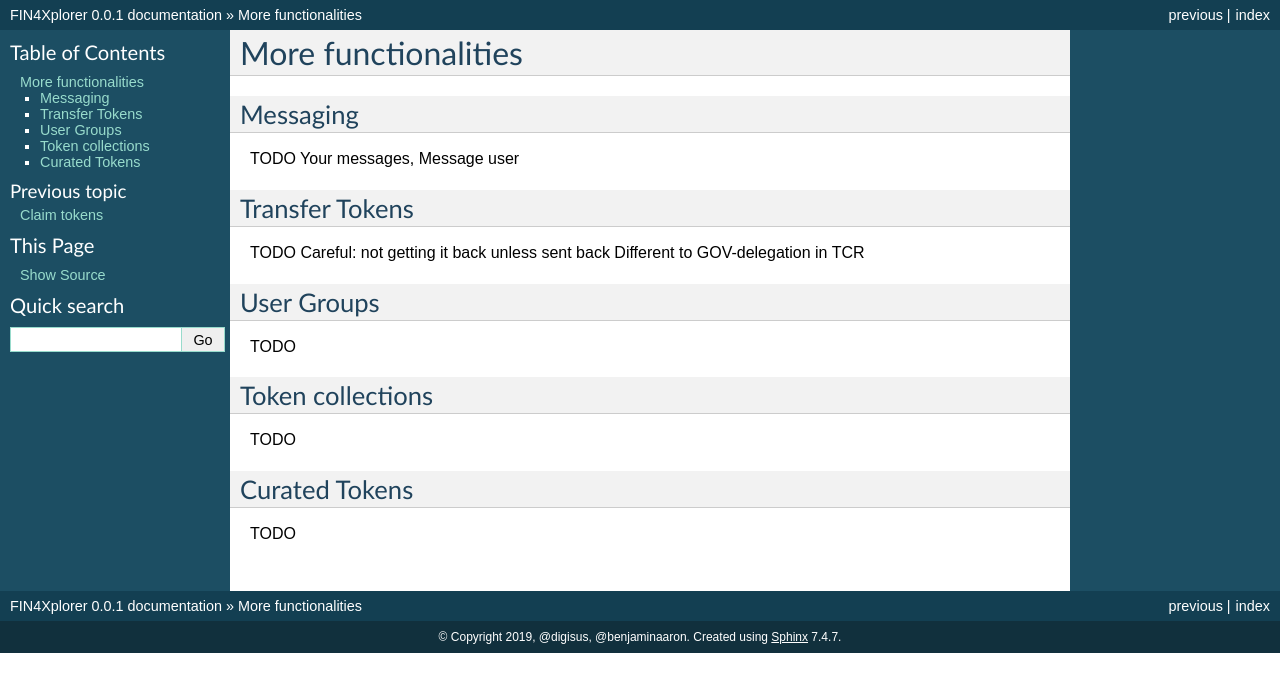
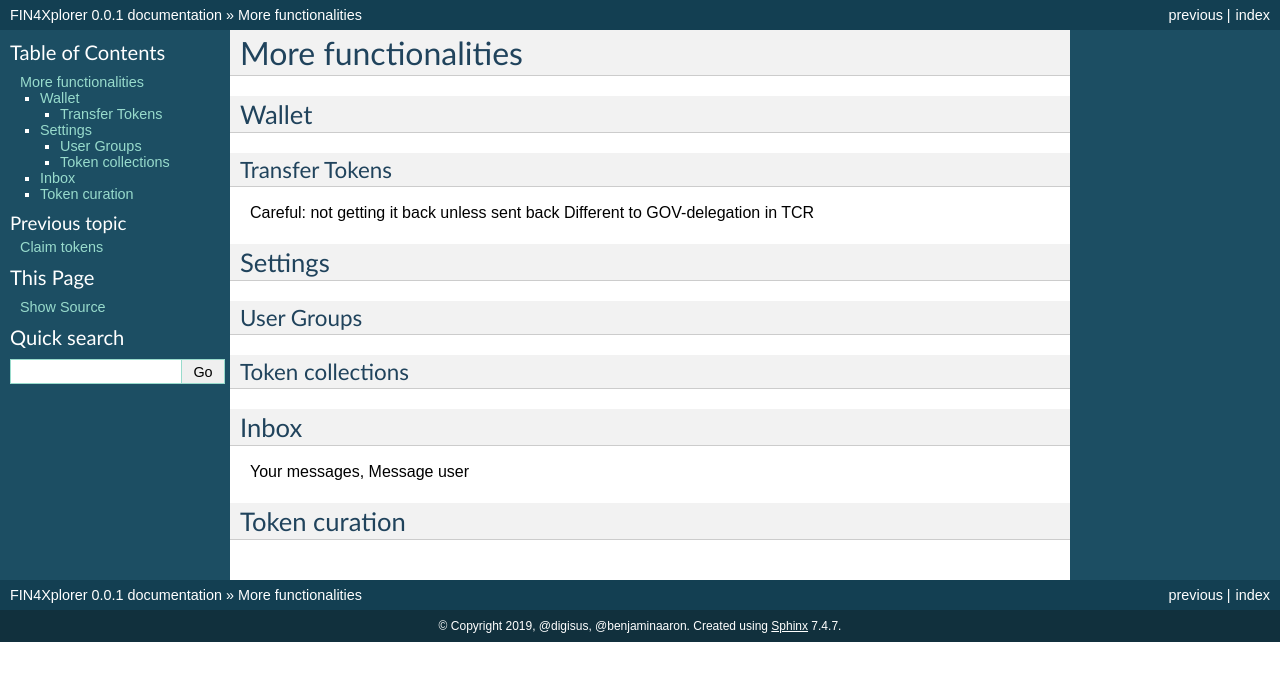
Before and after one commit to FuturICT2/FIN4Documentation, a Sphinx documentation site: the page built from docs/more-functionalities.rst, in a window 1280 px wide. Shown: the top 692 px of the page. Built offline with Sphinx 7.4.7, drawn with Linux system fonts in a browser that asks for light colours.

Commit message:
Restructure more-functionalities sections

```diff
--- a/docs/more-functionalities.rst
+++ b/docs/more-functionalities.rst
@@ -1,25 +1,29 @@
 More functionalities
 ====================
 
-Messaging
-^^^^^^^^^
-TODO
-Your messages, Message user
+Wallet
+~~~~~~
 
 Transfer Tokens
 ^^^^^^^^^^^^^^^
-TODO
 Careful: not getting it back unless sent back
 Different to GOV-delegation in TCR
 
+
+Settings
+~~~~~~~~
+
 User Groups
 ^^^^^^^^^^^
-TODO
 
 Token collections
 ^^^^^^^^^^^^^^^^^
-TODO
 
-Curated Tokens
-^^^^^^^^^^^^^^
-TODO
+
+Inbox
+~~~~~
+Your messages, Message user
+
+
+Token curation
+~~~~~~~~~~~~~~
```
